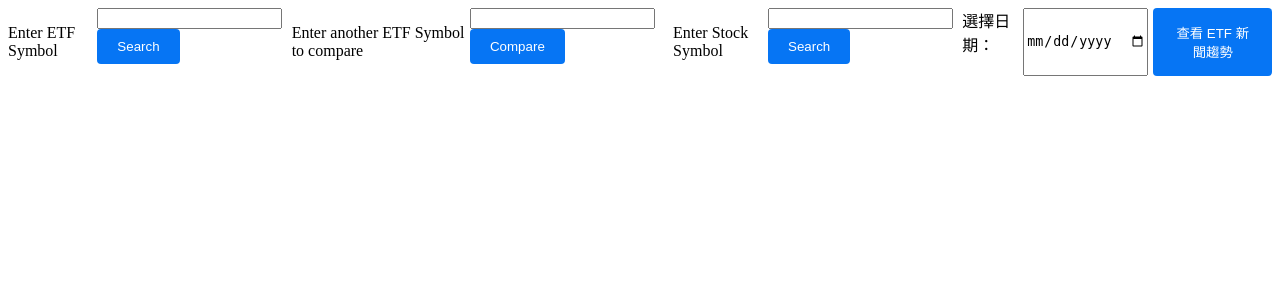
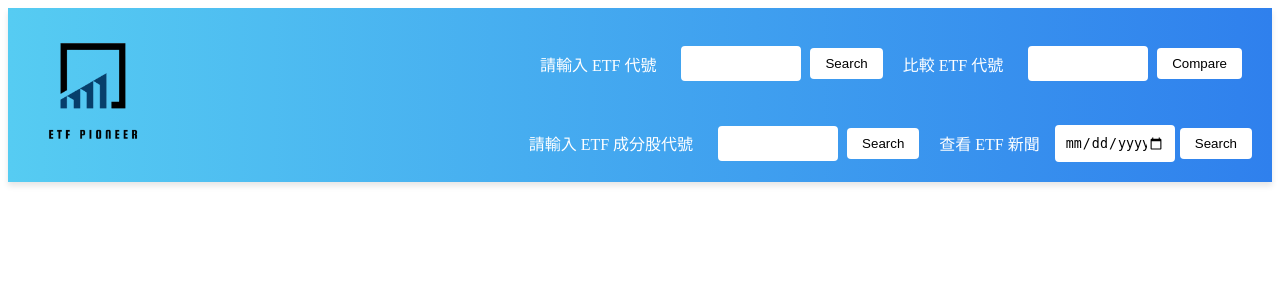
Before and after one commit to TanChuWen/etf_pioneer, a Flask app: template templates/lookup_from_stock.html in a window 1280 px wide. Shown: the top 300 px of the page. Run offline with Flask 3, Linux system fonts and the light colour scheme; the template is opened without the code that fills it, so the values that code supplies are empty; some libraries are stand-ins or nearby versions.

Commit message:
adjust nav-bar design and add a logo

```diff
--- a/static/style.css
+++ b/static/style.css
@@ -1,3 +1,89 @@
+
+/* nav bar */
+nav {
+    display: flex;
+    background: linear-gradient(to left, #2F80ED, #56CCF2);
+    padding: 10px 0;
+    box-shadow: 0 4px 6px rgba(0, 0, 0, 0.1);
+
+}
+
+nav p {
+    color: #fff;
+    font-size: 16px;
+    font-weight: 300;
+    margin: 5px 10px;
+}
+
+nav img {
+    height: 150px;
+    margin: 0 10px;
+}
+
+/* search container */
+.search-container {
+  display: flex;
+  flex-direction: row;
+  flex-wrap: wrap;
+  justify-content: flex-end;
+  align-items: flex-end;
+  gap: 5px; /* add spaces between items */
+}
+
+.search-row {
+  display: flex;
+  flex-direction: row;
+  flex-wrap: wrap;
+  justify-content: flex-end;
+  align-items: center;
+  margin-bottom: 5px;
+  margin-right: 20px;
+}
+
+.search-item {
+  display: flex;
+  flex-direction: row;
+  align-items: center;
+}
+
+.search-item form {
+  flex-grow: 1;
+  margin: 0 10px;
+}
+
+.search-item input[type="text"], input[type="date"] {
+    border: 2px solid #fff;
+    border-radius: 4px;
+    padding: 8px;
+    margin: 5px;
+    width: 100px;
+    height: fit-content;
+}
+
+.search-item button {
+    background-color: #ffffff;
+    border: none;
+    border-radius: 4px;
+    padding: 8px 15px;
+    cursor: pointer;
+    transition: background-color 0.3s ease;
+    height: fit-content;
+}
+
+.search-item label {
+    color: #fff;
+    font-size: 16px;
+    font-weight: 300;
+    margin: 5px 10px;
+    margin-right: 10px;
+}
+
+/*  分隔線分隔線 */
+
+button:hover {
+    background-color: #88BFFF;
+}
+
 /* home page */
 .ranking-dashboard {
     display: flex;
@@ -63,28 +149,6 @@
 }
 
 
-/* nav bar */
-
-.search-buttons {
-    display: flex;
-    justify-content: center;
-    gap: 5px;
-}
-
-.search-buttons button {
-    padding: 10px 20px;
-    background-color: #0675f4;
-    color: white;
-    border: 10px;
-    border-radius: 4px;
-    cursor: pointer;
-}
-
-.search-buttons button:hover {
-    background-color: #73bcf0;
-}
-
-
 /* find ETF from stock */
 
 #stock-to-ETF-table{
@@ -124,12 +188,22 @@
     #etf1-container, #etf2-container {
       flex-basis: 100%;
   }
+  .search-buttons {
+    flex-direction: column;
+  }
 }
 
 @media screen and (min-width: 601px) and (max-width: 800px) {
     .chart {
         width: 50%;
         height: auto;
+    }
+    .search-buttons {
+        flex-direction: column;
+        width: 100%;
+    }
+    input[type="text"], input[type="date"] {
+        width: calc(100% - 20px);
     }
 }
 
--- a/templates/lookup_from_stock.html
+++ b/templates/lookup_from_stock.html
@@ -10,28 +10,7 @@
     </script>
 </head>
 <body>
-<nav>
-<div class="search-buttons">
-        <p>Enter ETF Symbol</p>
-        <form id="etfSearchForm">
-            <input type="text" id="symbolInput" name="symbol" required>
-            <button type="submit">Search</button>
-        </form>
-        <p>Enter another ETF Symbol to compare</p>
-        <form id="etfCompareForm">
-            <input type="text" id="compareInput" name="compareSymbol" required>
-            <button type="submit">Compare</button>
-        </form>
-        <p>Enter Stock Symbol</p>
-        <form id="stockSearchForm">
-            <input type="text" id="stockInput" name="stock_code" required>
-            <button type="button" onclick="fetchStockETFData()">Search</button>
-        </form>
-        <label for="startDate">選擇日期：</label>
-        <input type="date" id="startDate" name="startDate">
-        <button onclick="fetchNewsTitlesForWordCloud()"> 查看 ETF 新聞趨勢</button>
-    </div>
-</nav>
+{% include 'nav_bar.html' %}
 <main>
     <div id="stock-to-ETF-table"></div>
 </main>
--- /dev/null
+++ b/templates/nav_bar.html
@@ -0,0 +1,42 @@
+<nav>
+<a href = "/">
+    <img src="{{ url_for('static', filename='logo.png') }}" alt="logo" class="logo" >
+</a>
+
+<div class="search-container">
+        <div class="search-row">
+            <div class="search-item">
+                <p>請輸入 ETF 代號</p>
+                <form id="etfSearchForm">
+                    <input type="text" id="symbolInput" name="symbol" required>
+                    <button type="submit">Search</button>
+                </form>
+            </div>
+
+            <div class="search-item">
+                <p>比較 ETF 代號</p>
+                <form id="etfCompareForm">
+                    <input type="text" id="compareInput" name="compareSymbol" required>
+                    <button type="submit">Compare</button>
+                </form>
+            </div>
+        </div>
+
+        <div class="search-row">
+            <div class="search-item">
+                <p>請輸入 ETF 成分股代號</p>
+                <form id="stockSearchForm">
+                    <input type="text" id="stockInput" name="stock_code" required>
+                    <button type="button" onclick="fetchStockETFData()">Search</button>
+                </form>
+            </div>
+
+            <div class = "search-item">
+                <label for="startDate">查看 ETF 新聞</label>
+                <input type="date" id="startDate" name="startDate">
+                <button onclick="fetchNewsTitlesForWordCloud()"> Search </button>
+            </div>
+        </div>
+
+    </div>
+</nav>
```
Also changed, not shown: templates/index.html (+1 -22 lines), templates/news_trend.html (+1 -22 lines), templates/search_results.html (+1 -23 lines), static/logo.png (added).
